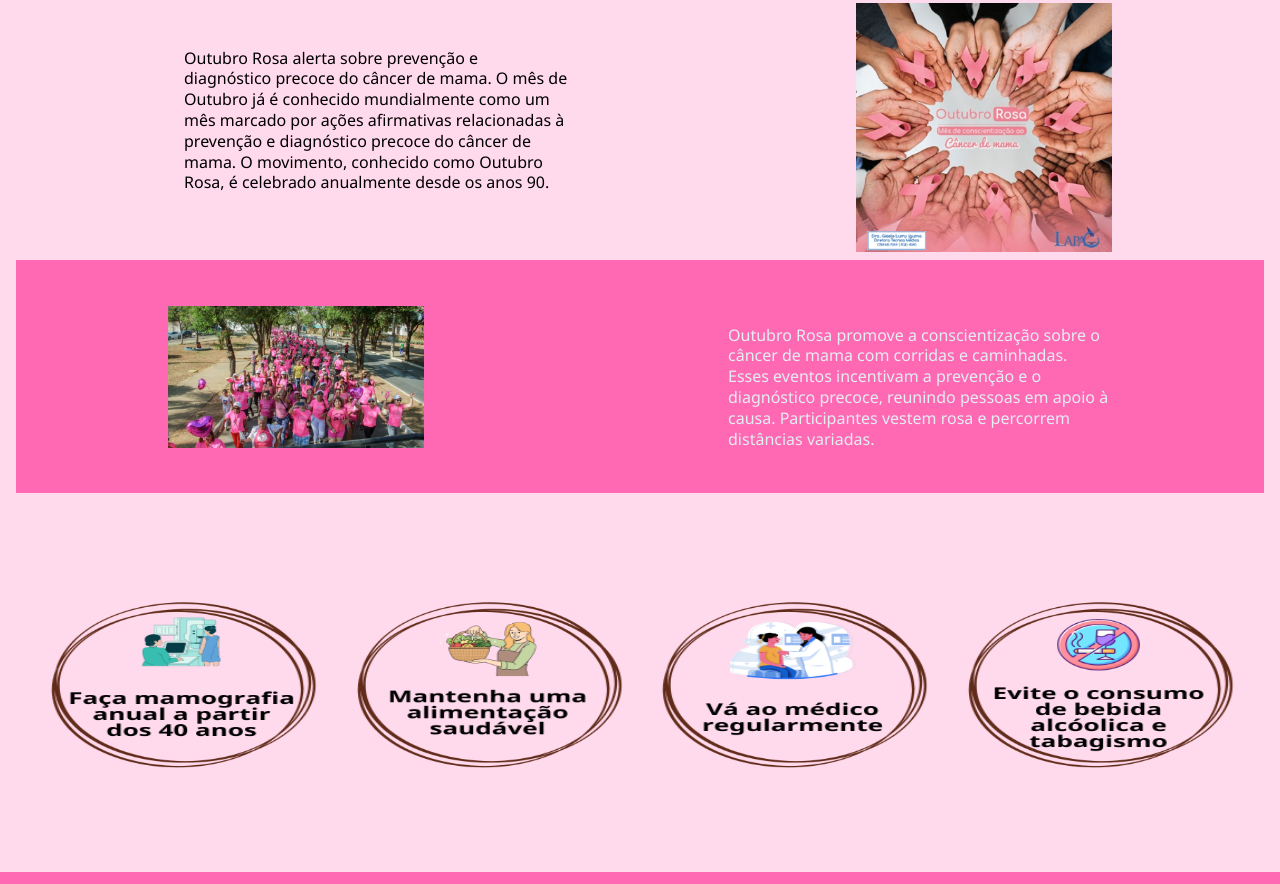
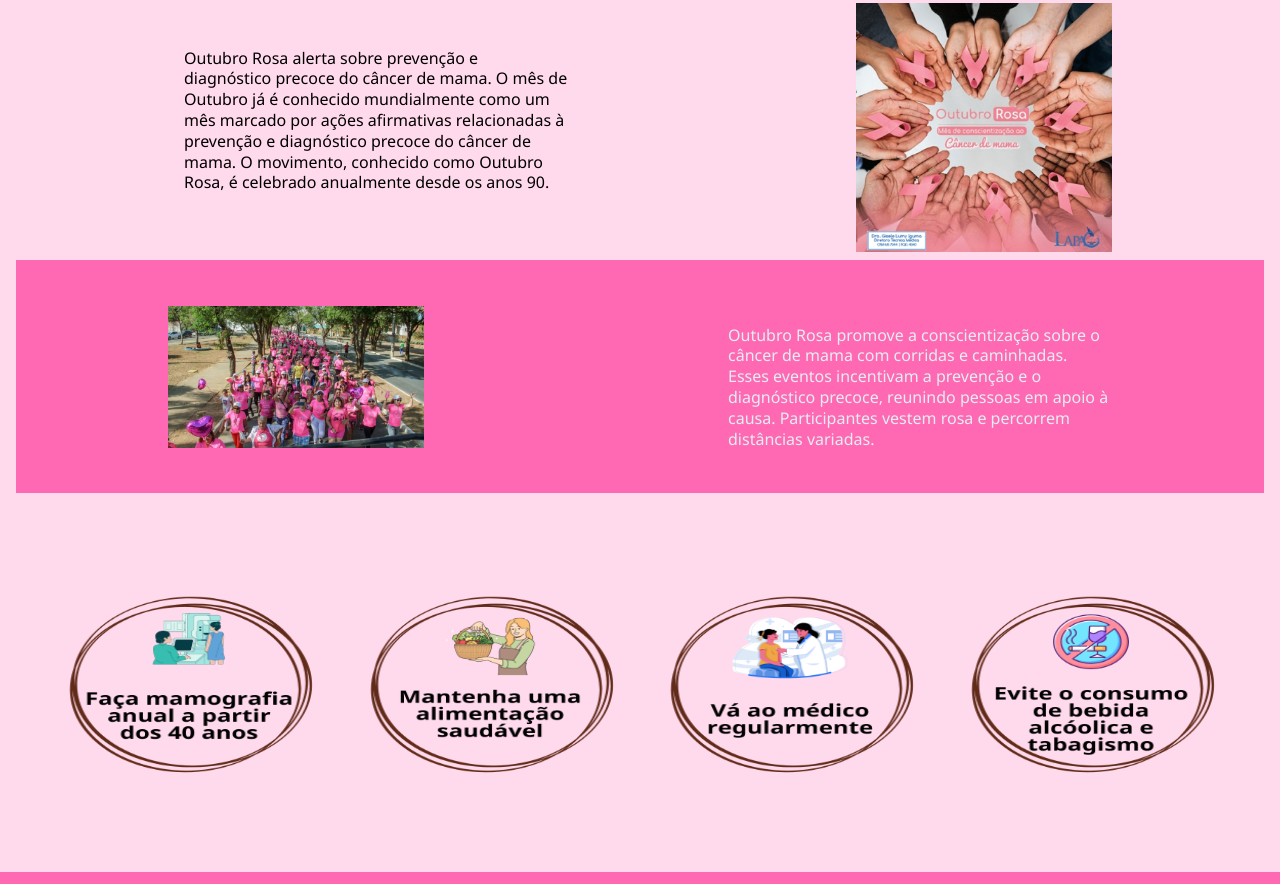
Before and after one commit to glaudiaalmeida/VNW-Desafio-II, a plain HTML site: page index.html in a window 1280 px wide. Shown: the part 69-953 px from the top of the page. Drawn offline with Linux system fonts and the light colour scheme.

Commit message:
melhorando layout imagens com orientações

```diff
--- a/styles/style.scss
+++ b/styles/style.scss
@@ -105,8 +105,8 @@ main{
   justify-content: space-evenly;
   align-items: center;
   img{
-    width: 21.80vw;
-    height: 21.80vh;
+    width: 20vw;
+    height: 23.14vh;
 
   }
 }
```
Also changed, not shown: styles/style.css, 1 other file.
